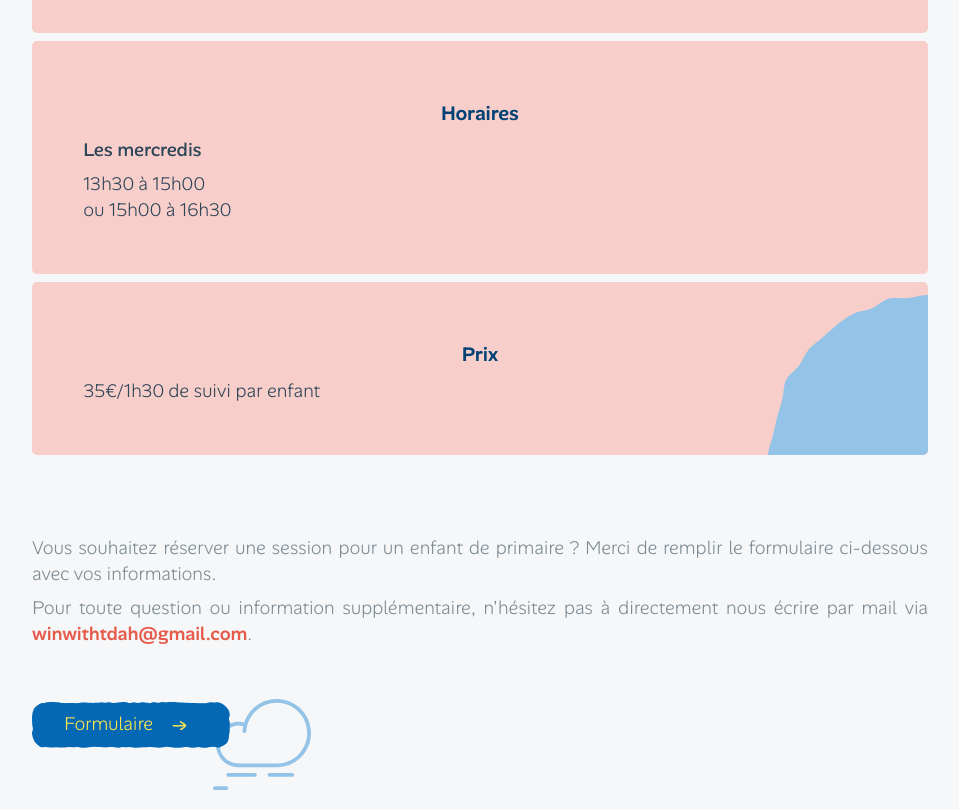
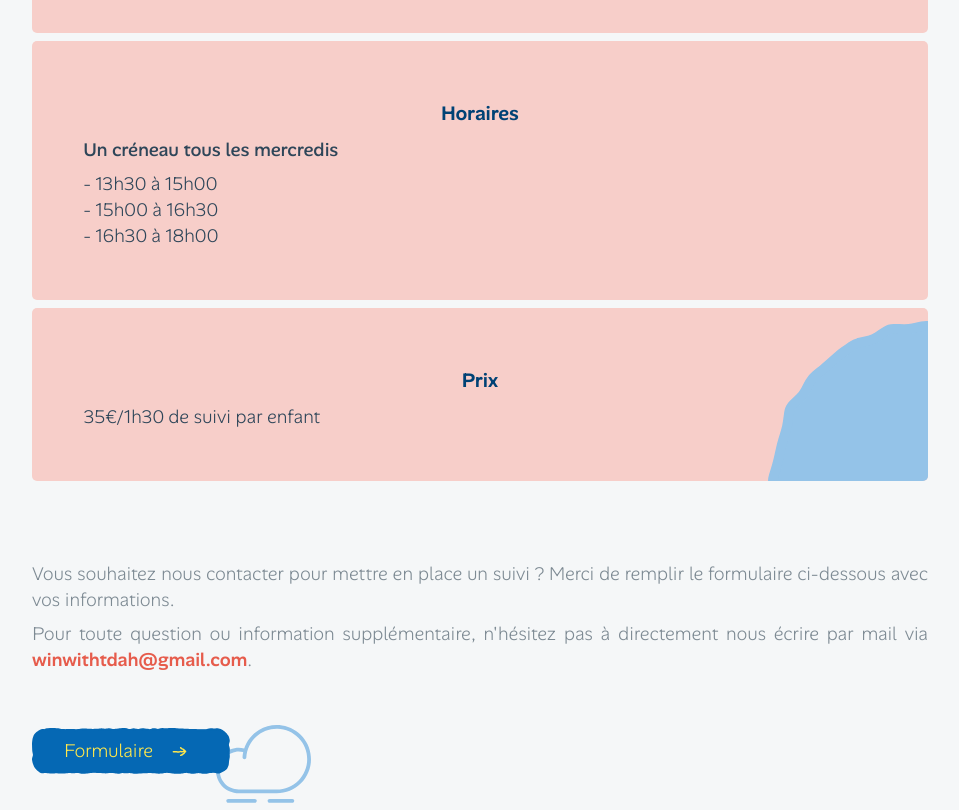
Before and after one commit to wwtdah/winwithtdah, a Vue app: page /contact in a window 1280 px wide. Shown: the part 600-1410 px from the top of the page, without its empty margins (160-1119 px from the left). Built offline with nearby package versions, Linux system fonts and the light colour scheme.

Commit message:
modifs marie

```diff
--- a/src/components/base/header/HeaderMain.vue
+++ b/src/components/base/header/HeaderMain.vue
@@ -51,7 +51,7 @@
 
 					<div class="header__subtitle">
 						<div class="bold">
-							Suivi aux études
+							Soutien scolaire
 						</div>
 						<div>
 							Enfants 6 - 12 ans
--- a/src/components/pages/ContactView.vue
+++ b/src/components/pages/ContactView.vue
@@ -39,12 +39,13 @@
 								<h3 class="article-table__title">Horaires</h3>
 
 								<p>
-									<b>Les mercredis</b>
+									<b>Un créneau tous les mercredis</b>
 								</p>
 
 								<p>
-									13h30 à 15h00 <br>
-									ou 15h00 à 16h30
+									- 13h30 à 15h00 <br>
+									- 15h00 à 16h30 <br>
+									- 16h30 à 18h00
 								</p>
 							</div>
 						</li>
@@ -68,7 +69,7 @@
 
 				<article class="infos">
 					<div class="infos__inner mainblock column gap--big">
-						<p>Vous souhaitez réserver une session pour un enfant de primaire ? Merci de remplir le formulaire ci-dessous avec vos informations.</p>
+						<p>Vous souhaitez nous contacter pour mettre en place un suivi ? Merci de remplir le formulaire ci-dessous avec vos informations.</p>
 
 						<p>
 							Pour toute question ou information supplémentaire, n'hésitez pas à directement nous écrire par mail via <a href="mailto:winwithtdah@gmail.com" class="a-mail">winwithtdah@gmail.com</a>.
--- a/src/components/pages/HomeView.vue
+++ b/src/components/pages/HomeView.vue
@@ -74,12 +74,13 @@
 								<h3 class="article-table__title">Quand ?</h3>
 
 								<p>
-									<b>Les mercredis</b>
+									<b>Un créneau tous les mercredis</b>
 								</p>
 
 								<p>
-									13h30 à 15h00 <br>
-									ou 15h00 à 16h30
+									- 13h30 à 15h00 <br>
+									- 15h00 à 16h30 <br>
+									- 16h30 à 18h00
 								</p>
 							</div>
 						</li>
@@ -115,7 +116,7 @@
 							</p>
 
 							<p>
-								Ce projet a vu le jour en 2018 et est resté actif jusqu'en 2022. Et puis, je suis devenue maman d’un petit garçon a besoin spécifique. Après 4 années sans exercer dans ce domaine, j’ai décidé de réouvrir ce soutien scolaire pour faire ce qui me passionne.
+								Ce projet a vu le jour en 2018 et est resté actif jusqu'en 2022. Et puis, je suis devenue maman d’un petit garçon a besoin spécifique. Après une petite pause, j’ai décidé de réouvrir le projet pour faire ce qui me passionne.
 							</p>
 
 							<p>
```
